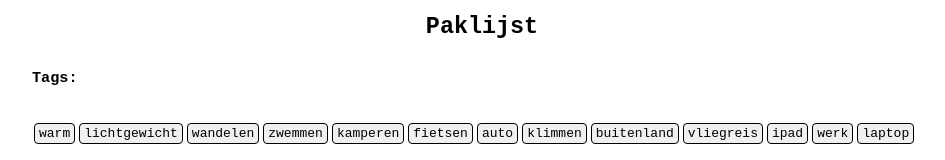
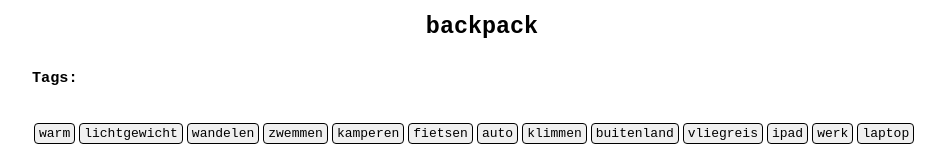
Before and after one commit to dsprenkels/backpack, a React (Create React App) app: page / in a window 1280 px wide. Shown: the top 160 px of the page, without its empty margins (158-1103 px from the left). Built offline with nearby package versions, Linux system fonts and the light colour scheme.

Commit message:
s/paklijst/backpack/g

```diff
--- a/package.json
+++ b/package.json
@@ -1,5 +1,5 @@
 {
-  "name": "paklijst",
+  "name": "backpack",
   "version": "0.1.0",
   "private": true,
   "dependencies": {
--- a/public/index.html
+++ b/public/index.html
@@ -24,20 +24,10 @@
       work correctly both with client-side routing and a non-root public URL.
       Learn how to configure a non-root public URL by running `npm run build`.
     -->
-    <title>Packing list generator</title>
+    <title>Backpack</title>
   </head>
   <body>
     <noscript>You need to enable JavaScript to run this app.</noscript>
     <div id="root"></div>
-    <!--
-      This HTML file is a template.
-      If you open it directly in the browser, you will see an empty page.
-
-      You can add webfonts, meta tags, or analytics to this file.
-      The build step will place the bundled scripts into the <body> tag.
-
-      To begin the development, run `npm start` or `yarn start`.
-      To create a production bundle, use `npm run build` or `yarn build`.
-    -->
   </body>
 </html>
--- a/src/App.tsx
+++ b/src/App.tsx
@@ -5,7 +5,7 @@
 import { BringList as BL, BringListCategory as BLC, ExprIsMatchResult, Filter, Item } from './filterspec';
 
 
-const LOCALSTORAGE_PREFIX = "nl.ds7s.paklijst."
+const LOCALSTORAGE_PREFIX = "nl.as8.backpack."
 const LOCALSTORAGE_TAGS = `${LOCALSTORAGE_PREFIX}tags`
 const LOCALSTORAGE_CHECKED = `${LOCALSTORAGE_PREFIX}checked`
 const LOCALSTORAGE_STRIKED = `${LOCALSTORAGE_PREFIX}striked`
@@ -350,7 +350,7 @@
 }
 
 function loadHeader(): string {
-  let defaultHeader = "Paklijst"
+  let defaultHeader = "backpack"
   let json = localStorage.getItem(LOCALSTORAGE_HEADER)
   if (json === null) {
     return defaultHeader
```
Also changed, not shown: 1 other file (tests, documents, lock files or other folders).
